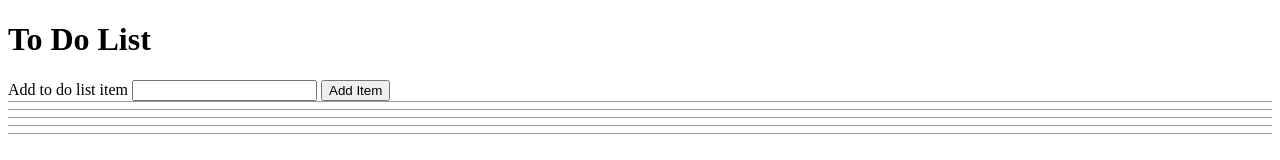
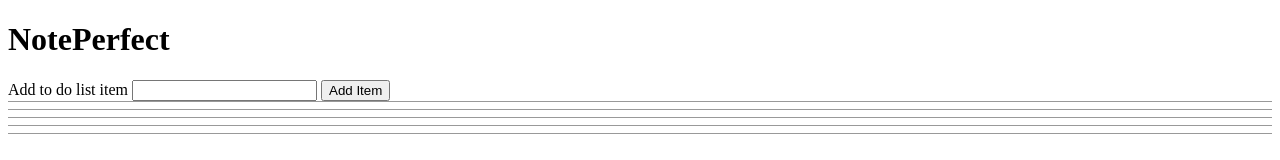
Before and after one commit to lascellesabercrombie/testing-project, a plain HTML site: page index.html in a window 1280 px wide. Shown: the top 160 px of the page. Drawn offline with Linux system fonts and the light colour scheme.

Commit message:
change title

```diff
--- a/index.html
+++ b/index.html
@@ -12,7 +12,7 @@
 </head>
 <body>
     <main>
-        <header><h1>To Do List</h1></header>
+        <header><h1 class="title-text">NotePerfect</h1></header>
         <form>
             <label for="toDoInput">Add to do list item</label>
             <input id="toDoInput" type="text"/>
```
